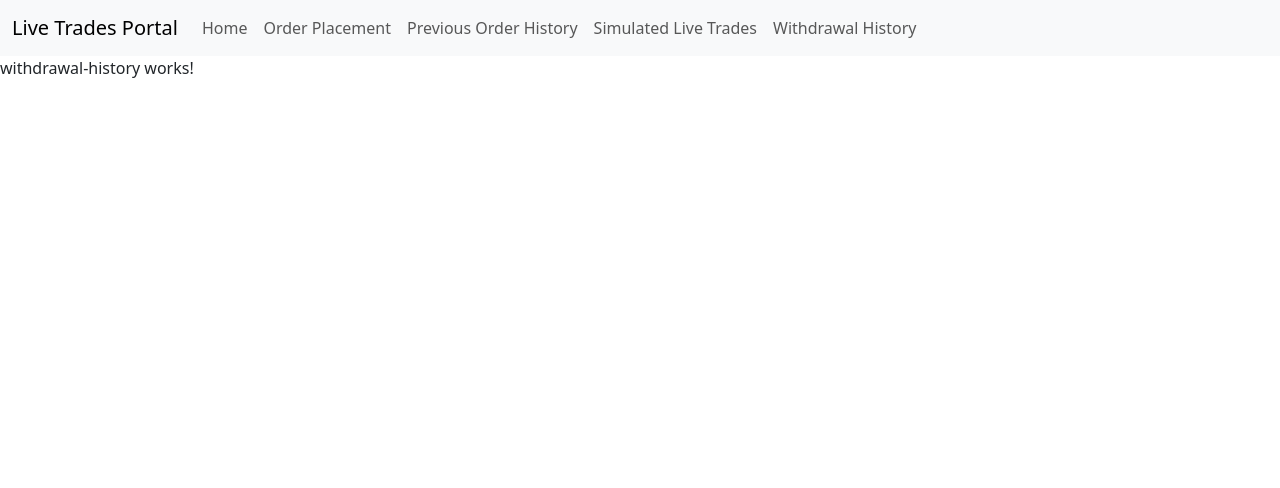
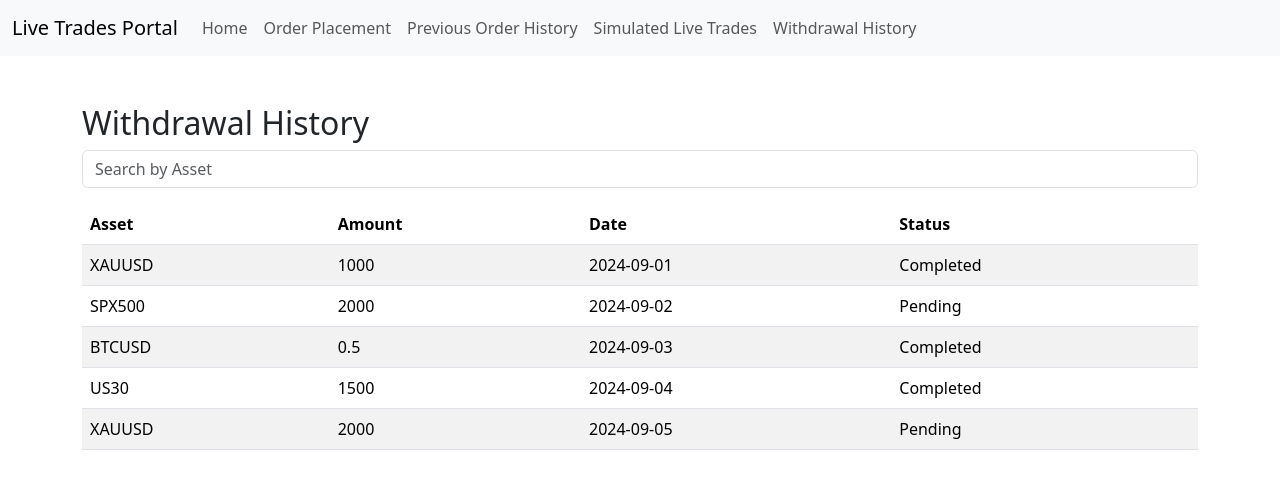
Before and after one commit to ilyasahmed081/live-trade-portal, an Angular app: page /withdrawal-history in a window 1280 px wide. Shown: the top 488 px of the page. Built offline with nearby package versions, Linux system fonts and the light colour scheme.

Commit message:
Withdrawal History

```diff
--- a/src/app/components/previous-order-history/previous-order-history.component.ts
+++ b/src/app/components/previous-order-history/previous-order-history.component.ts
@@ -15,7 +15,9 @@ export class PreviousOrderHistoryComponent implements OnInit {
   filteredOrders: any[] = [];
   searchTerm: string = '';
 
-  constructor(private mockDataService: MockDataService) { }
+  constructor(
+    private mockDataService: MockDataService
+  ) { }
 
   ngOnInit(): void {
     this.previousOrders = this.mockDataService.getPreviousOrders();
--- a/src/app/components/withdrawal-history/withdrawal-history.component.html
+++ b/src/app/components/withdrawal-history/withdrawal-history.component.html
@@ -1 +1,28 @@
-<p>withdrawal-history works!</p>
+<div class="container mt-5">
+    <h2>Withdrawal History</h2>
+
+    <!-- Search Input -->
+    <div class="mb-3">
+        <input type="text" class="form-control" [(ngModel)]="searchTerm" (ngModelChange)="filterOrders()" placeholder="Search by Asset">
+    </div>
+
+    <!-- Withdrawals Table -->
+    <table class="table table-striped">
+        <thead>
+            <tr>
+                <th>Asset</th>
+                <th>Amount</th>
+                <th>Date</th>
+                <th>Status</th>
+            </tr>
+        </thead>
+        <tbody>
+            <tr *ngFor="let withdrawal of withdrawals">
+                <td>{{ withdrawal.asset }}</td>
+                <td>{{ withdrawal.amount }}</td>
+                <td>{{ withdrawal.date }}</td>
+                <td>{{ withdrawal.status }}</td>
+            </tr>
+        </tbody>
+    </table>
+</div>
--- a/src/app/components/withdrawal-history/withdrawal-history.component.ts
+++ b/src/app/components/withdrawal-history/withdrawal-history.component.ts
@@ -1,19 +1,34 @@
 import { Component, OnInit } from '@angular/core';
 import { MockDataService } from '../../services/mock-data/mock-data.service';
+import { FormsModule, NgModel } from '@angular/forms';
+import { NgFor } from '@angular/common';
 
 @Component({
   selector: 'app-withdrawal-history',
   standalone: true,
-  imports: [],
+  imports: [FormsModule, NgFor],
   templateUrl: './withdrawal-history.component.html',
   styleUrl: './withdrawal-history.component.scss',
 })
 export class WithdrawalHistoryComponent implements OnInit {
   withdrawals: any[] = [];
+  filteredOrders: any[] = [];
+  searchTerm: string = '';
 
   constructor(private mockDataService: MockDataService) {}
 
   ngOnInit(): void {
     this.withdrawals = this.mockDataService.getWithdrawals();
+    this.filteredOrders = this.withdrawals;
+  }
+
+  filterOrders() {
+    if (!this.searchTerm) {
+      this.filteredOrders = this.withdrawals;
+    } else {
+      this.filteredOrders = this.withdrawals.filter(order =>
+        order.asset.toLowerCase().includes(this.searchTerm.toLowerCase())
+      );
+    }
   }
 }
```
